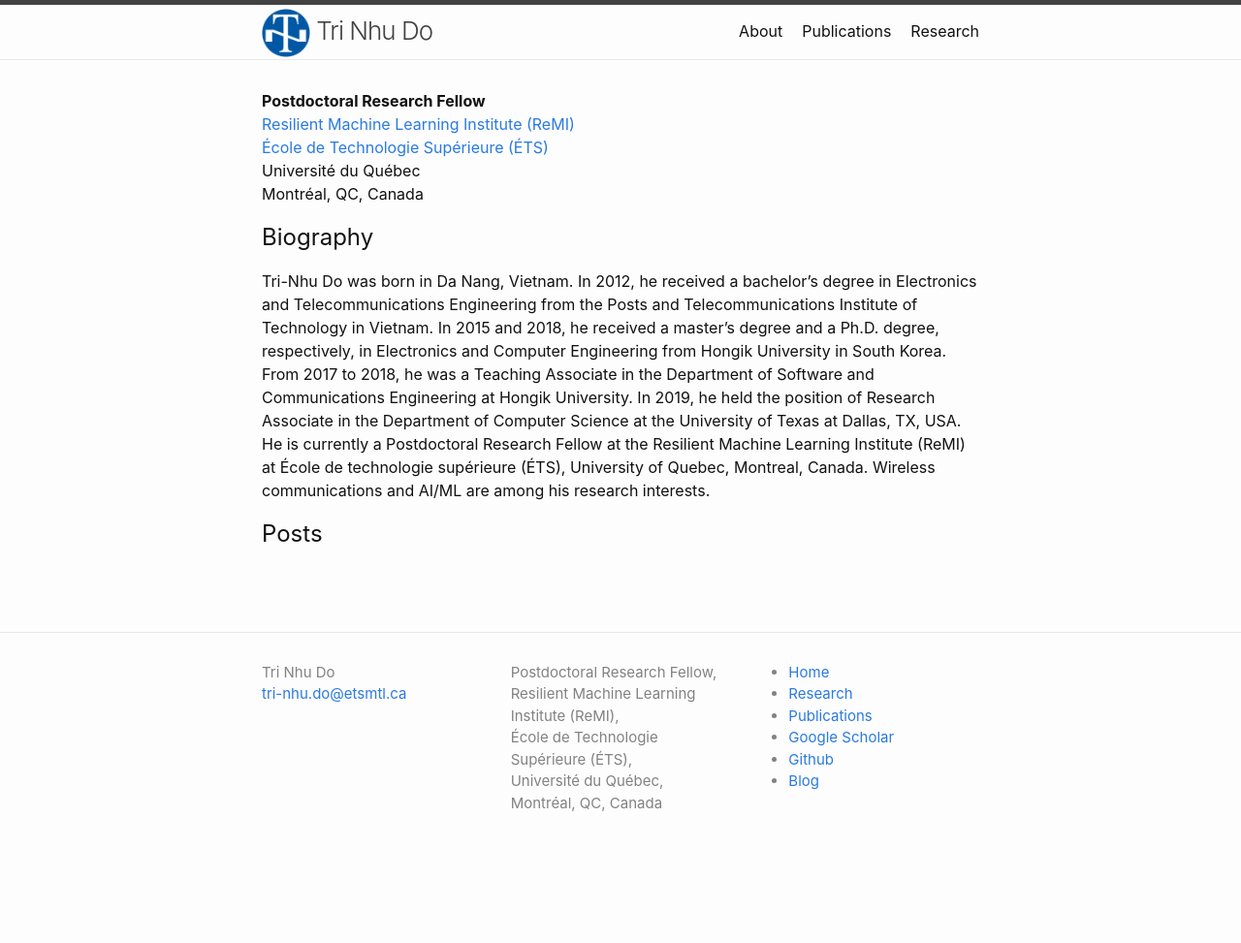
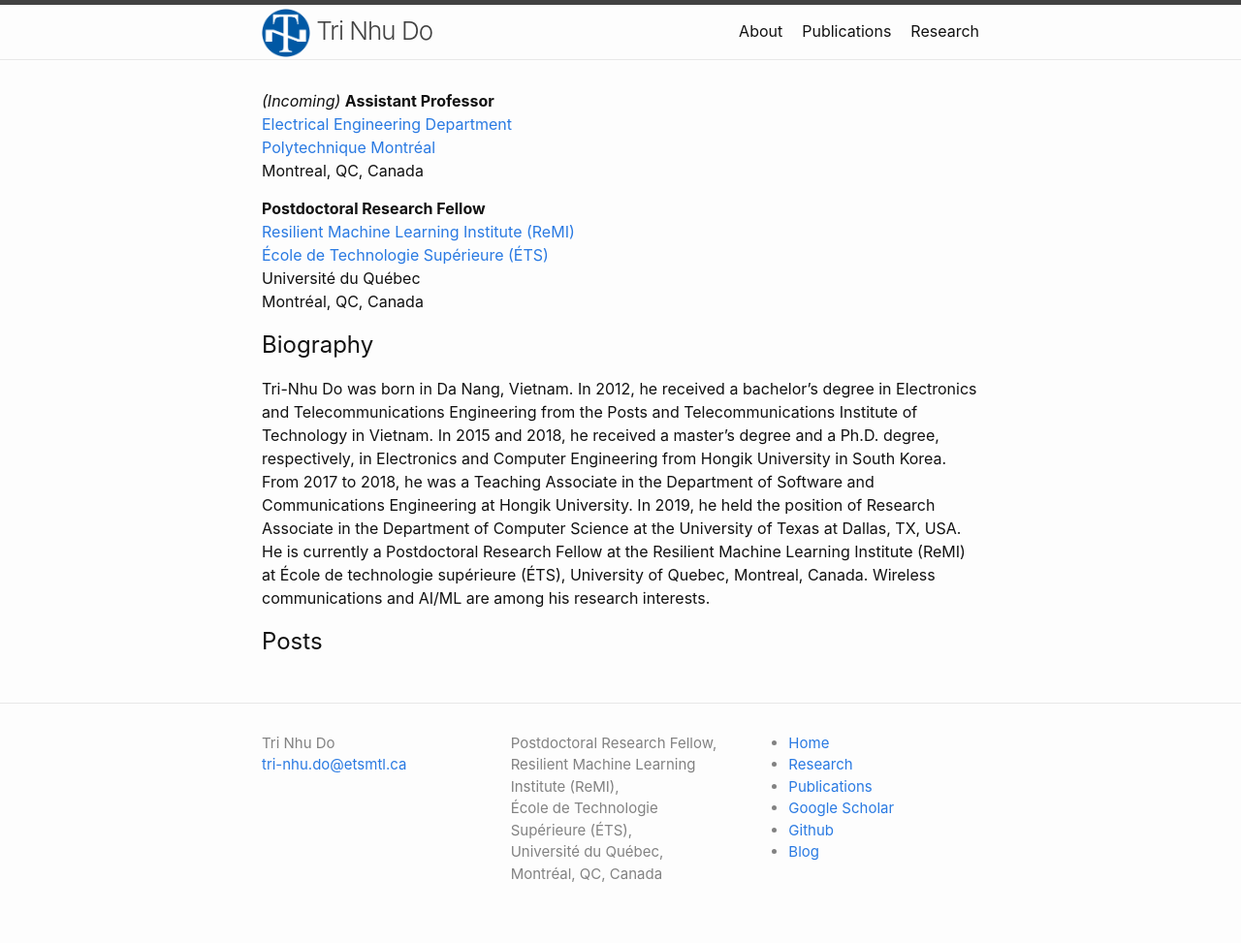
Before and after one commit to trinhudo/trinhudo.github.io, a Jekyll site: the page built from index.md, in a window 1280 px wide. Shown: the whole page at 97% size. Built offline with Jekyll 4.4.1, drawn with Linux system fonts in a browser that asks for light colours; before the commit the page ends 900 px from its top, so only the background shows below that.

Commit message:
GitHub Desktop / PyCharm

```diff
--- a/index.md
+++ b/index.md
@@ -8,6 +8,10 @@
 layout: home
 ---
 
+_(Incoming)_ **Assistant Professor**
+<a href="https://www.polymtl.ca/ge/" target="_blank">Electrical Engineering Department</a>
+<a href="https://www.polymtl.ca" target="_blank">Polytechnique Montréal</a>
+Montreal, QC, Canada
 
 **Postdoctoral Research Fellow**
 <a href="https://remi-institute.com/" target="_blank">Resilient Machine Learning Institute (ReMI)</a>
```
Also changed, not shown: 2 other files.
